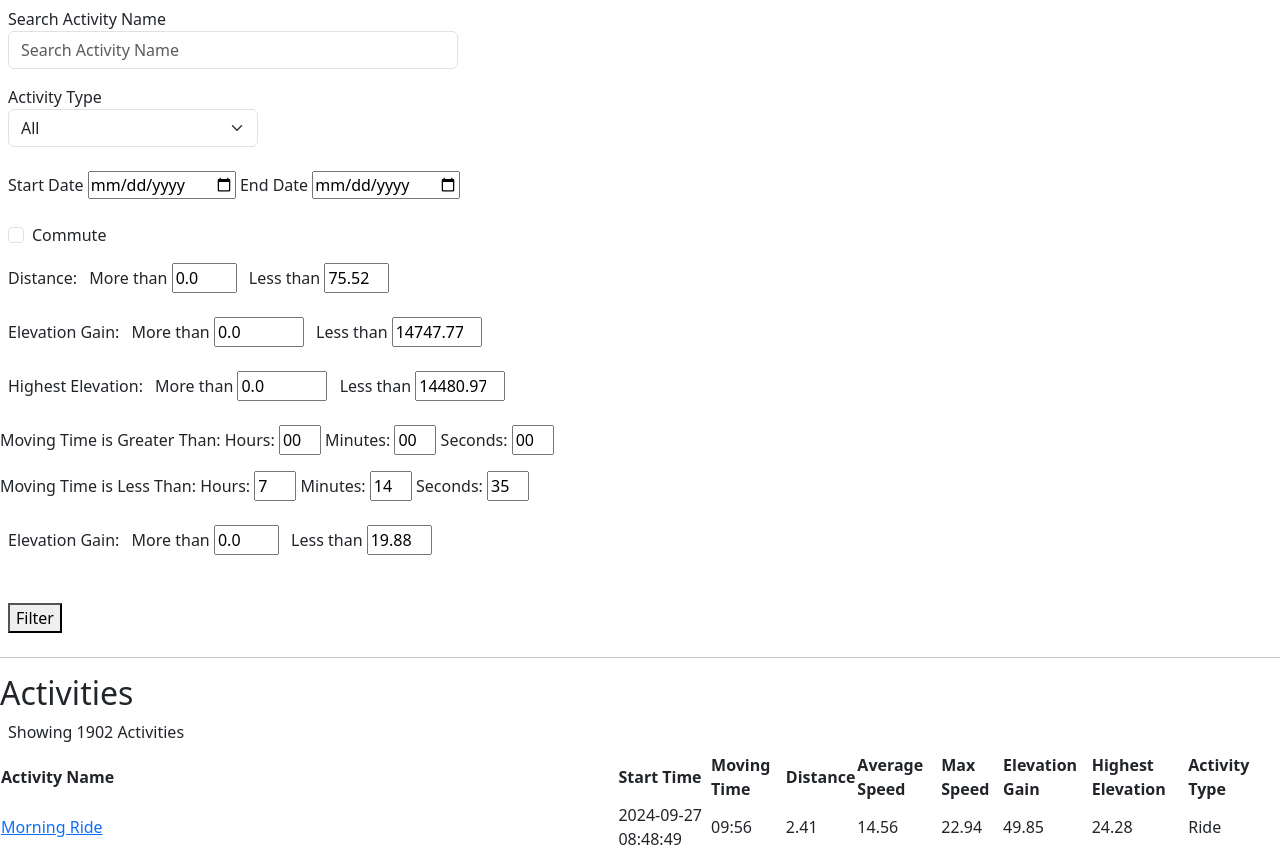
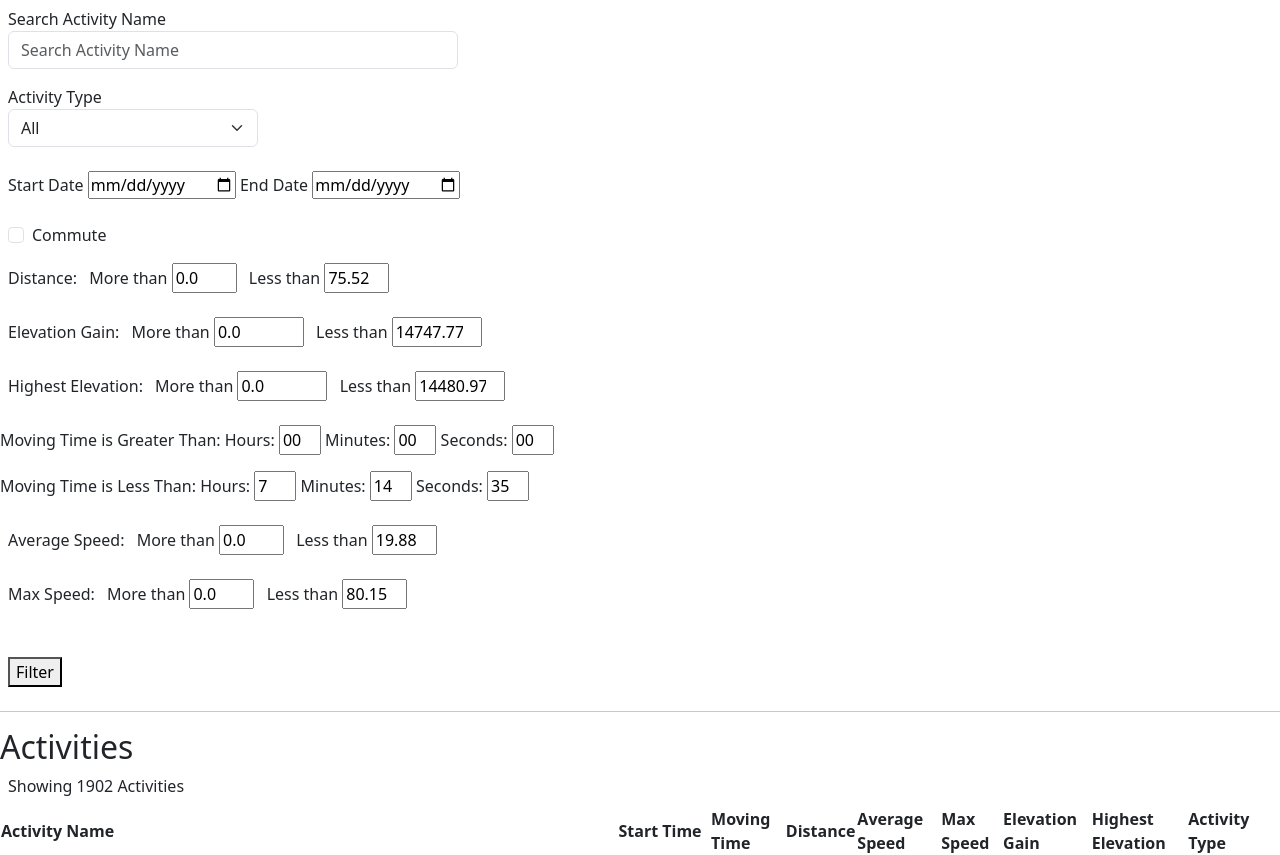
Before and after one commit to KColagiovanni/Strava_Activity, a Flask app: page /activities in a window 1280 px wide. Shown: the part 43-898 px from the top of the page. Run offline with Flask 3, Linux system fonts and the light colour scheme.

Commit message:
The max speed filter is fully implemented and working.

```diff
--- a/To Do List.txt
+++ b/To Do List.txt
@@ -3,9 +3,9 @@ X * Add a filter option for dates (from and to).
 X * Add a filter option for distance (more than X, less than X).
 X * Add a filter option for elevation gain (more than X, less than X).
 X * Add a filter option for highest elevation (more than X, less than X).
-* Add a filter option for average speed (more than X, less than X).
+X * Add a filter option for average speed (more than X, less than X).
 * Add a filter option for max speed (more than X, less than X).
-* Add a filter option for moving time (more than X, less than X).
+X * Add a filter option for moving time (more than X, less than X).
 X * Add a filter option for commute.
 X * Add a filter option for activity type.
 * Add a filter option for gear.
--- a/app.py
+++ b/app.py
@@ -103,6 +103,8 @@ def activity():
     print(f"request.form.get('less_than_hours') is: {request.form.get('less_than_hours')}")
     print(f"request.form.get('more_than_average_speed') is: {request.form.get('more_than_average_speed')}")
     print(f"request.form.get('less_than_average_speed') is: {request.form.get('less_than_average_speed')}")
+    print(f"request.form.get('more_than_max_speed') is: {request.form.get('more_than_max_speed')}")
+    print(f"request.form.get('less_than_max_speed') is: {request.form.get('less_than_max_speed')}")
 
     # When the form is submitted
     if request.method == 'POST':
@@ -125,6 +127,8 @@ def activity():
         less_than_hours_value = request.form.get('less_than_hours')
         min_average_speed_value = request.form.get('more_than_average_speed')
         max_average_speed_value = request.form.get('less_than_average_speed')
+        min_max_speed_value = request.form.get('more_than_max_speed')
+        max_max_speed_value = request.form.get('less_than_max_speed')
 
         more_than_value = convert_time_to_seconds(
             more_than_seconds_value,
@@ -164,9 +168,12 @@ def activity():
             .filter(less_than_value >= Activity.moving_time_seconds)
             .filter(min_average_speed_value <= Activity.average_speed)
             .filter(max_average_speed_value >= Activity.average_speed)
+            .filter(min_max_speed_value <= Activity.max_speed)
+            .filter(max_max_speed_value >= Activity.max_speed)
 
             # .order_by(Activity.start_time  # Order activities by date
-            .order_by(Activity.average_speed  # Order activities by average speed
+            # .order_by(Activity.average_speed  # Order activities by average speed
+            .order_by(Activity.max_speed  # Order activities by max speed
             # .order_by(Activity.distance  # Order activities by distance
             # .order_by(Activity.elevation_gain  # Order activities by elevation gain
             # .order_by(Activity.highest_elevation  # Order activities by highest elevation
@@ -202,6 +209,9 @@ def activity():
     min_activities_average_speed = Activity.query.order_by(Activity.average_speed).first().average_speed
     max_activities_average_speed = Activity.query.order_by(Activity.average_speed.desc()).first().average_speed
 
+    min_activities_max_speed = Activity.query.order_by(Activity.max_speed).first().max_speed
+    max_activities_max_speed = Activity.query.order_by(Activity.max_speed.desc()).first().max_speed
+
     # Group the activity types and create a list of each activity type to be used to populate the dropdown menu options.
     activity_type_categories = Activity.query.with_entities(Activity.activity_type).group_by(Activity.activity_type).all()
     activity_type_list = [type.activity_type for type in activity_type_categories]
@@ -222,7 +232,9 @@ def activity():
         longest_moving_time_split=longest_moving_time_split,
         shortest_moving_time_split=shortest_moving_time_split,
         min_activities_average_speed=min_activities_average_speed,
-        max_activities_average_speed=max_activities_average_speed
+        max_activities_average_speed=max_activities_average_speed,
+        min_activities_max_speed = min_activities_max_speed,
+        max_activities_max_speed = max_activities_max_speed
     )
 
 @app.route('/activity/<activity_id>', methods=['GET'])
--- a/database.py
+++ b/database.py
@@ -115,7 +115,7 @@ class Database:
             converted_distance = desired_data.apply(self.convert_distance, axis=1)
             desired_data['Distance'] = converted_distance
 
-            max_speed = desired_data['Max Speed']
+            max_speed = desired_data['Max Speed'].fillna(0)
             converted_max_speed = max_speed.apply(self.convert_max_speed)
             desired_data['Max Speed'] = converted_max_speed
 
--- a/templates/filter_activities.html
+++ b/templates/filter_activities.html
@@ -212,7 +212,7 @@
 
             <!-- Number boxes to filter activity average speed by min and max -->
             <div class="ms-2 my-2">
-                <p>Elevation Gain: </p>
+                <p>Average Speed: </p>
 
                 <label  class="ms-2 my-2" for="more_than_average_speed_filter">More than</label>
                 <input  class="my-2 number_input_five_char"
@@ -232,6 +232,32 @@
                         value="{{ max_activities_average_speed }}"
                         min="{{ min_activities_average_speed }}"
                         max="{{ max_activities_average_speed }}"
+                        step="0.01"/>
+
+            </div>
+
+            <!-- Number boxes to filter activity max speed by min and max -->
+            <div class="ms-2 my-2">
+                <p>Max Speed: </p>
+
+                <label  class="ms-2 my-2" for="more_than_max_speed_filter">More than</label>
+                <input  class="my-2 number_input_six_char"
+                        type="number"
+                        id="more_than_max_speed_filter"
+                        name="more_than_max_speed"
+                        value="{{ min_activities_max_speed }}"
+                        min="{{ min_activities_max_speed }}"
+                        max="{{ max_activities_max_speed }}"
+                        step="0.01"/>
+
+                <label  class="ms-2 my-2" for="less_than_max_speed_filter">Less than</label>
+                <input  class="my-2 number_input_six_char"
+                        type="number"
+                        id="less_than_max_speed_filter"
+                        name="less_than_max_speed"
+                        value="{{ max_activities_max_speed }}"
+                        min="{{ min_activities_max_speed }}"
+                        max="{{ max_activities_max_speed }}"
                         step="0.01"/>
 
             </div>
```
Also changed, not shown: instance/strava_data.db.
